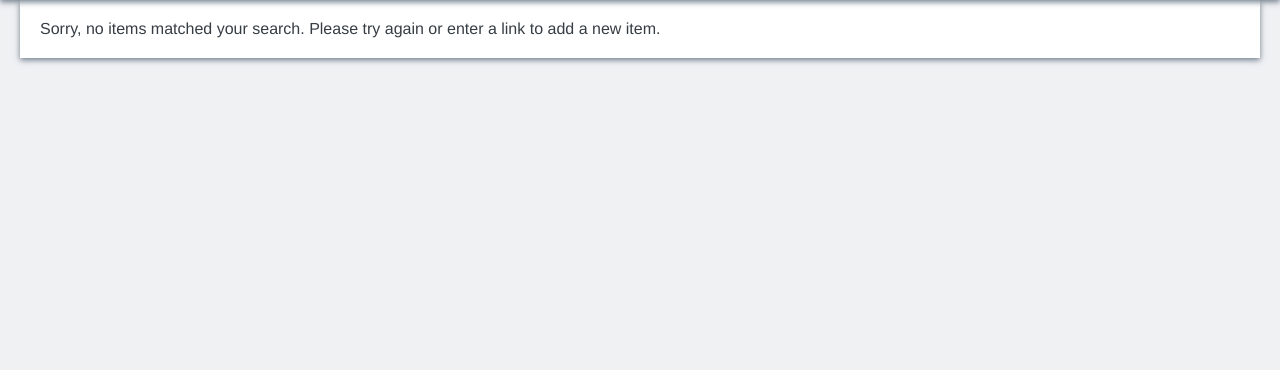
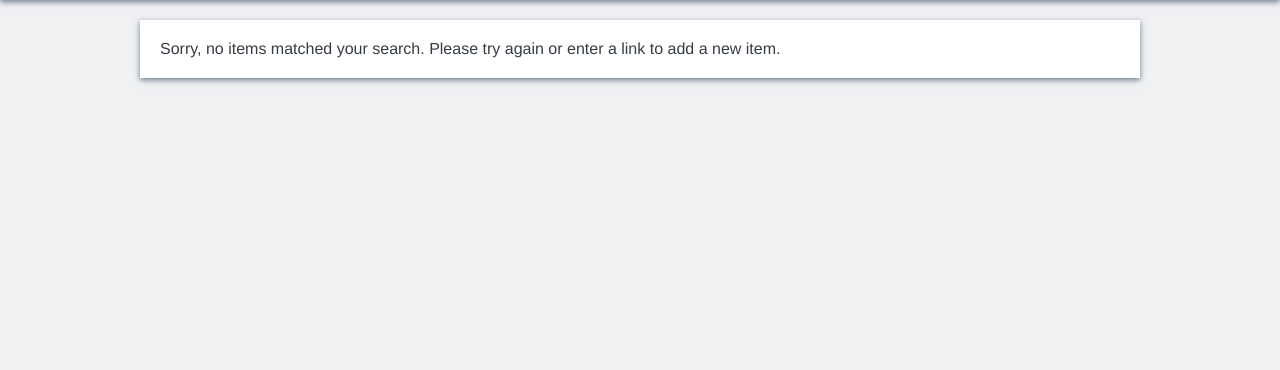
Before and after one commit to kenbrichford/restockninja, a Django app: template search/templates/search/search.html in a window 1280 px wide. Shown: the part 50-420 px from the top of the page. Run offline with Django 3.2, Linux system fonts and the light colour scheme; the template is opened without the code that fills it, so the values that code supplies are empty; some libraries are stand-ins or nearby versions.

Commit message:
Add container class to content box on search page with no results

```diff
--- a/search/templates/search/search.html
+++ b/search/templates/search/search.html
@@ -20,7 +20,7 @@
 </div>
 
 {% else %}
-<div class="content-box">
+<div class="container content-box">
     Sorry, no items matched your search. Please try again or enter a link to add a new item.
 </div>
 {% endif %}
```
